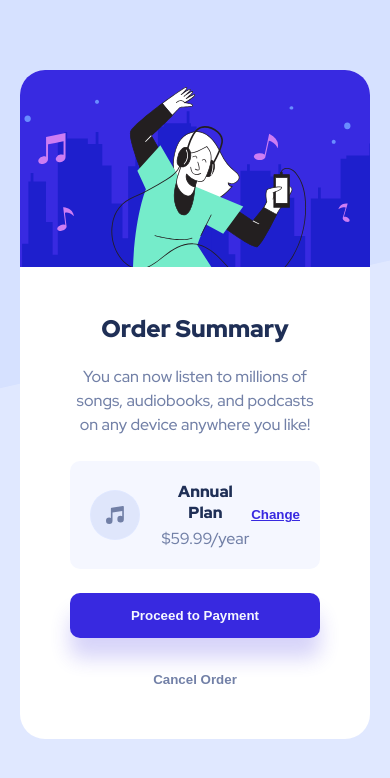
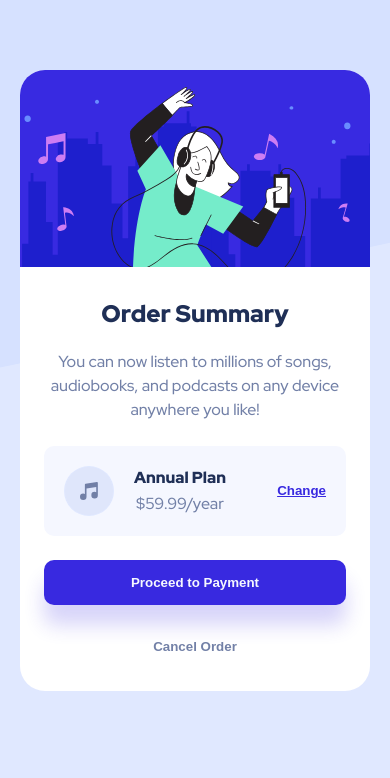
Before and after one commit to usignak/order-summary-component, a plain HTML site: page index.html in a window 390 px wide. Drawn offline with Linux system fonts and the light colour scheme.

Commit message:
Add mobile view

```diff
--- a/css/style.css
+++ b/css/style.css
@@ -48,7 +48,7 @@ body::before {
 }
 
 .card__text {
-  padding: 50px;
+  padding: 35px 24px;
   text-align: center;
 }
 
@@ -69,8 +69,11 @@ body::before {
   background-color: hsl(225, 100%, 98%);
   border-radius: 10px;
   display: flex;
+  flex-direction: column;
   align-items: center;
-  justify-content: space-between;
+  justify-content: center;
+  flex-wrap: wrap;
+  gap: 20px;
   padding: 20px;
   margin-bottom: 24px;
 }
@@ -155,8 +158,20 @@ body::before {
   color: hsl(223, 47%, 23%);
 }
 
-@media screen and (min-width: 375px) {
+@media screen and (min-width: 365px) {
+  .plan {
+    flex-direction: row;
+    justify-content: space-between;
+  }
+}
+
+
+@media screen and (min-width: 450px) {
   body::before {
     background: url("../images/pattern-background-desktop.svg") no-repeat bottom/cover;
   }
+
+  .card__text {
+    padding: 50px;
+  }
 }
```
